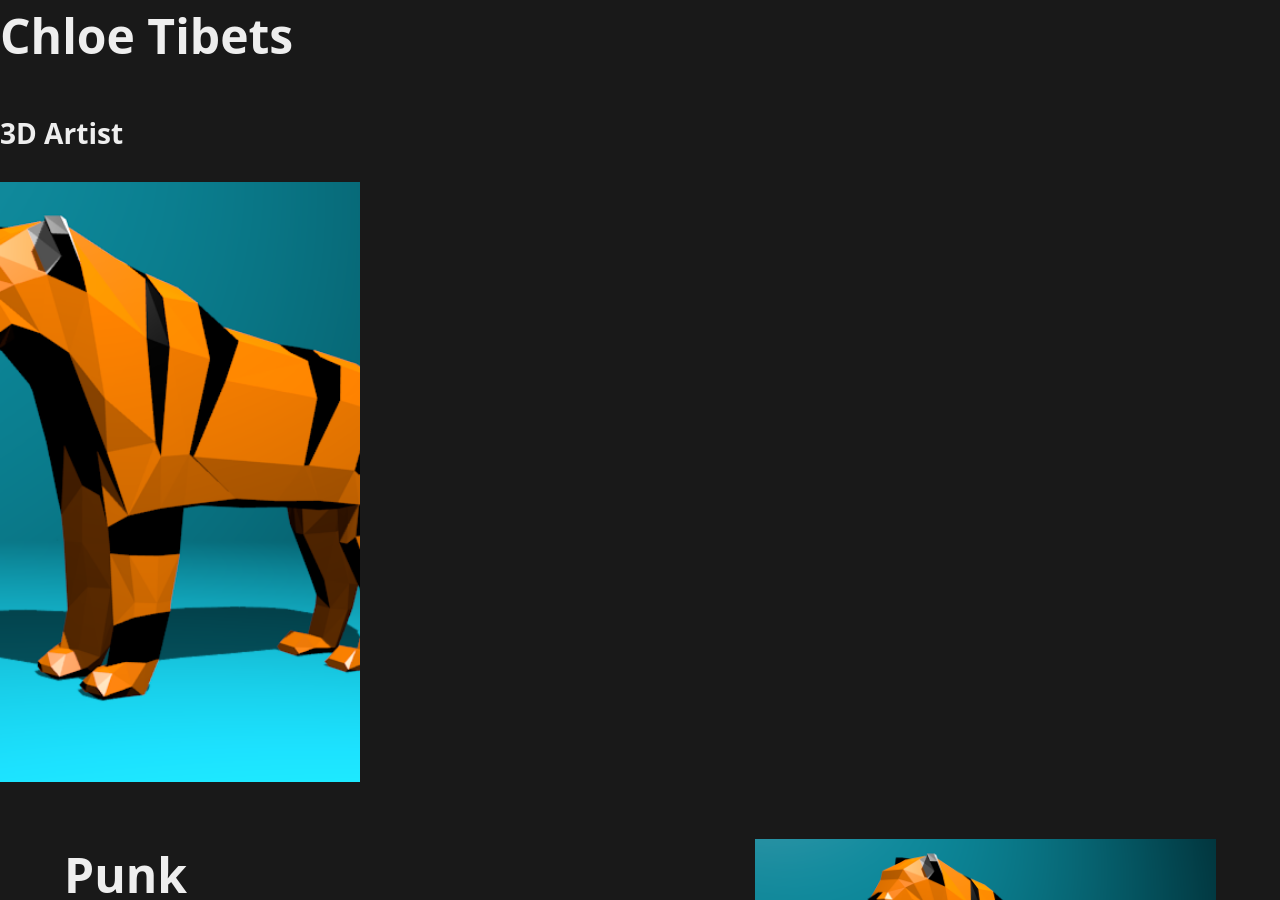
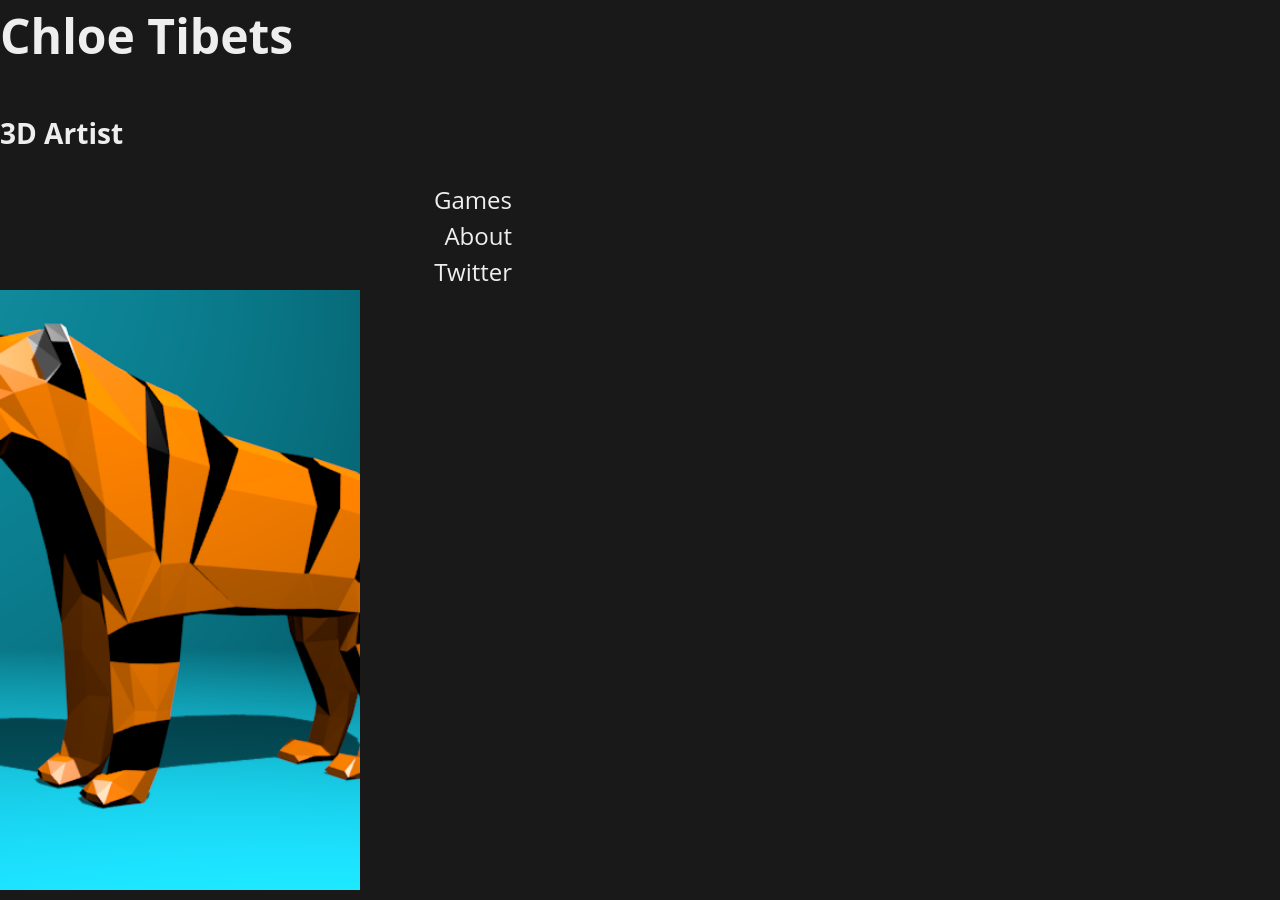
Before and after one commit to chloetib/chloetib.github.io, a Jekyll site: the page built from _posts/2017-10-15-tiger.md, in a window 1280 px wide and 900 px high. Built offline with Jekyll 4.4.1, drawn with Linux system fonts in a browser that asks for light colours.

Commit message:
attempt at adding buttons on top

```diff
--- a/_layouts/default.html
+++ b/_layouts/default.html
@@ -27,6 +27,13 @@
 			3D Artist
 		</h3>
 		<body>
+			<div class="navigation">
+						<ul>
+							<li><a href="/">Games</a></li>
+							<li><a href="/about.html">About</a></li>
+							<li><a href="https://twitter.com/YWainczak" target="_blank">Twitter</a></li>
+						</ul>
+					</div>
 
 			{{ content }}
 
```
